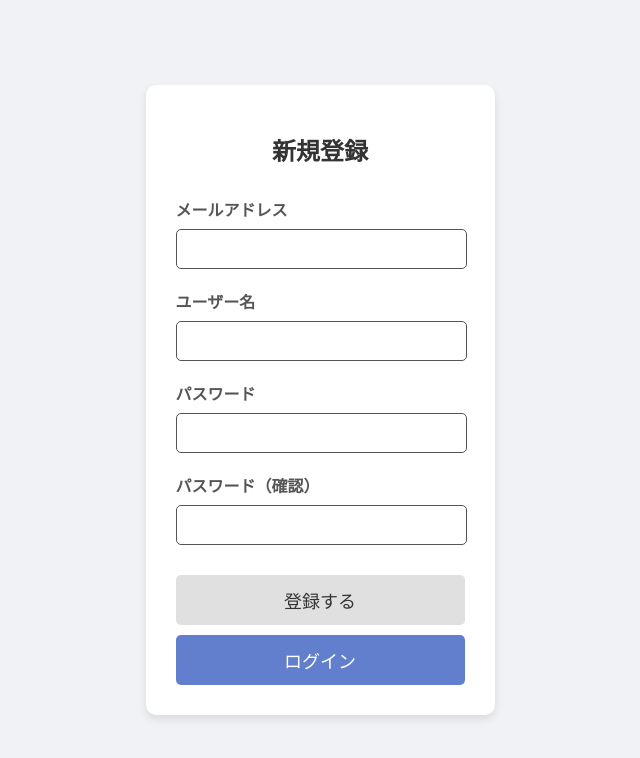
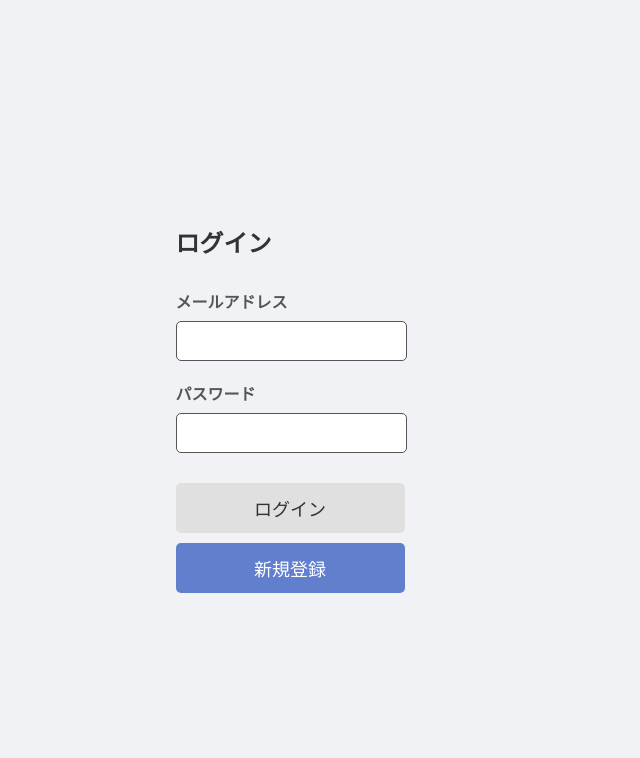
Before and after one commit to harumaki2000/medication-app, a Vue app in the folder frontend/: page / in a window 1280 px wide. Shown: the top 758 px of the page, without its empty margins (350-990 px from the left). Built offline with nearby package versions, Linux system fonts and the light colour scheme.

Commit message:
feat: ログイン画面の完成

```diff
--- a/frontend/src/App.vue
+++ b/frontend/src/App.vue
@@ -1,153 +1,3 @@
 <template>
-  <div class="container">
-    <h1>新規登録</h1>
-
-    <div class="form-group">
-      <label for="email">メールアドレス</label>
-      <input type="text" id="email" v-model="email"/>
-    </div>
-
-    <div class="form-group">
-      <label for="username">ユーザー名</label>
-      <input type="text" id="username" v-model="username"/>
-    </div>
-
-    <div class="form-group">
-      <label for="password">パスワード</label>
-      <input type="password" id="password" v-model="password"/>
-    </div>
-
-    <div class="form-group">
-      <label for="passwordConfim">パスワード（確認）</label>
-      <input type="password" id="passwordConfim" v-model="passwordConfirm"/>
-    </div>
-
-    <button class="primary-button" @click="registerUser">登録する</button>
-    <button class="secondary-button" @click="() => {}">ログイン</button>
-  </div>
+  <router-view/>
 </template>
-
-<script setup lang="ts">
-import { ref } from 'vue'
-import axios from 'axios'
-
-const email = ref('')
-const username = ref('')
-const password = ref('')
-const passwordConfirm = ref('')
-
-const registerUser = async () => {
-  if (password.value !== passwordConfirm.value) {
-    alert('パスワードが一致しません。')
-    return
-  }
-
-  try {
-    const response = await axios.post('http://127.0.0.1:8000/users/', {
-      email: email.value,
-      username: username.value,
-      password: password.value
-    })
-
-    alert('登録成功 ID: ' + response.data.user_id)
-    email.value = ''
-    username.value = ''
-    password.value = ''
-    passwordConfirm.value = ''
-
-  } catch (error: any) {
-    console.error(error)
-
-    if (error.response && error.response.data &&  error.response.data.detail) {
-      alert('登録失敗: ' + error.response.data.detail)
-    } else {
-      alert('登録失敗... サーバーエラーの可能性があります。')
-    }
-  }
-}
-</script>
-
-<style lang="css">
-body {
-  font-family: 'Arial', sans-serif;
-  background-color: #f0f2f5;
-  display: flex;
-  justify-content: center;
-  align-items: center;
-  min-height: 100vh;
-  margin: 0;
-}
-
-.container {
-  max-width: 400px;
-  width: 100%;
-  padding: 30px;
-  background-color: #fff;
-  border-radius: 10px;
-  box-shadow: 0 4px 8px rgba(0, 0, 0, 0.1);
-  text-align: center;
-}
-
-h1 {
-  color: #333;
-  margin-bottom: 30px;
-  font-size: 24px;
-}
-
-.form-group {
-  margin-bottom: 20px;
-  text-align: left;
-}
-
-label {
-  display: block;
-  margin-bottom: 8px;
-  font-weight: bold;
-  color: #555;
-}
-
-input[type="text"],
-input[type="email"],
-input[type="password"] {
-  width: calc(100% - 20px);
-  padding: 10px;
-  border: 1px solid #555;
-  border-radius: 5px;
-  font-size: 16px;
-}
-
-input:focus {
-  border-color: #007bff;
-  outline: none;
-  box-shadow: 0 0 0 3px rgba(0, 123, 255, 0.25);
-}
-
-button {
-  width: 100%;
-  padding: 12px;
-  border: none;
-  border-radius: 5px;
-  font-size: 18px;
-  cursor: pointer;
-  transition: background-color 0.3s ease;
-  margin-top: 10px;
-}
-
-.primary-button {
-  background-color: #e0e0e0;
-  color: #333;
-}
-
-.primary-button:hover {
-  background-color: #d0d0d0;
-}
-
-.secondary-button {
-  background-color: #627fce;
-  color: #ffffff;
-}
-
-.secondary-button:hover {
-  background-color: #4c6fce;
-}
-</style>
--- /dev/null
+++ b/frontend/src/router/index.ts
@@ -0,0 +1,21 @@
+import Login from '../views/Login.vue'
+import Register from '../views/Register.vue'
+import { createRouter, createWebHistory } from 'vue-router'
+
+const router = createRouter({
+  history: createWebHistory(import.meta.env.BASE_URL),
+  routes: [
+    {
+      path: '/',
+      name: 'login',
+      component: Login,
+    },
+    {
+      path: '/register',
+      name: 'register',
+      component: Register,
+    },
+  ],
+})
+
+export default router
--- /dev/null
+++ b/frontend/src/views/Login.vue
@@ -0,0 +1,120 @@
+<template>
+  <div class="card">
+    <h1>ログイン</h1>
+
+    <div class="form-group">
+      <label for="email">メールアドレス</label>
+      <input type="email" id="email" v-model="email"/>
+    </div>
+
+    <div class="form-group">
+      <label for="password">パスワード</label>
+      <input type="password" id="password" v-model="password"/>
+    </div>
+
+    <button class="primary-button" @click="login">ログイン</button>
+    <button class="secondary-button" @click="goToRegister">新規登録</button>
+  </div>
+</template>
+
+<script setup lang="ts">
+import { ref } from 'vue';
+import { useRouter } from 'vue-router';
+
+const router = useRouter()
+const email = ref('')
+const password = ref('')
+
+const login = () => {
+  alert('ログイン処理')
+}
+
+const goToRegister = () => {
+  router.push('/register')
+}
+</script>
+
+<style scoped>
+body {
+  font-family: 'Arial', sans-serif;
+  background-color: #f0f2f5;
+  display: flex;
+  justify-content: center;
+  align-items: center;
+  min-height: 100vh;
+  margin: 0;
+}
+
+.container {
+  max-width: 400px;
+  width: 100%;
+  padding: 30px;
+  background-color: #fff;
+  border-radius: 10px;
+  box-shadow: 0 4px 8px rgba(0, 0, 0, 0.1);
+  text-align: center;
+}
+
+h1 {
+  color: #333;
+  margin-bottom: 30px;
+  font-size: 24px;
+}
+
+.form-group {
+  margin-bottom: 20px;
+  text-align: left;
+}
+
+label {
+  display: block;
+  margin-bottom: 8px;
+  font-weight: bold;
+  color: #555;
+}
+
+input[type="text"],
+input[type="email"],
+input[type="password"] {
+  width: calc(100% - 20px);
+  padding: 10px;
+  border: 1px solid #555;
+  border-radius: 5px;
+  font-size: 16px;
+}
+
+input:focus {
+  border-color: #007bff;
+  outline: none;
+  box-shadow: 0 0 0 3px rgba(0, 123, 255, 0.25);
+}
+
+button {
+  width: 100%;
+  padding: 12px;
+  border: none;
+  border-radius: 5px;
+  font-size: 18px;
+  cursor: pointer;
+  transition: background-color 0.3s ease;
+  margin-top: 10px;
+}
+
+.primary-button {
+  background-color: #e0e0e0;
+  color: #333;
+}
+
+.primary-button:hover {
+  background-color: #d0d0d0;
+}
+
+.secondary-button {
+  background-color: #627fce;
+  color: #ffffff;
+}
+
+.secondary-button:hover {
+  background-color: #4c6fce;
+}
+</style>
--- /dev/null
+++ b/frontend/src/views/Register.vue
@@ -0,0 +1,159 @@
+<template>
+  <div class="container">
+    <h1>新規登録</h1>
+
+    <div class="form-group">
+      <label for="email">メールアドレス</label>
+      <input type="text" id="email" v-model="email"/>
+    </div>
+
+    <div class="form-group">
+      <label for="username">ユーザー名</label>
+      <input type="text" id="username" v-model="username"/>
+    </div>
+
+    <div class="form-group">
+      <label for="password">パスワード</label>
+      <input type="password" id="password" v-model="password"/>
+    </div>
+
+    <div class="form-group">
+      <label for="passwordConfim">パスワード（確認）</label>
+      <input type="password" id="passwordConfim" v-model="passwordConfirm"/>
+    </div>
+
+    <button class="primary-button" @click="registerUser">登録する</button>
+    <button class="secondary-button" @click="login">ログイン</button>
+  </div>
+</template>
+
+<script setup lang="ts">
+import { ref } from 'vue'
+import axios from 'axios'
+import { useRouter } from 'vue-router'
+
+const router = useRouter()
+const email = ref('')
+const username = ref('')
+const password = ref('')
+const passwordConfirm = ref('')
+
+const registerUser = async () => {
+  if (password.value !== passwordConfirm.value) {
+    alert('パスワードが一致しません。')
+    return
+  }
+
+  try {
+    const response = await axios.post('http://127.0.0.1:8000/users/', {
+      email: email.value,
+      username: username.value,
+      password: password.value
+    })
+
+    alert('登録成功 ID: ' + response.data.user_id)
+    email.value = ''
+    username.value = ''
+    password.value = ''
+    passwordConfirm.value = ''
+
+  } catch (error: any) {
+    console.error(error)
+
+    if (error.response && error.response.data &&  error.response.data.detail) {
+      alert('登録失敗: ' + error.response.data.detail)
+    } else {
+      alert('登録失敗... サーバーエラーの可能性があります。')
+    }
+  }
+}
+
+const login = () => {
+  router.push('/')
+}
+</script>
+
+<style lang="css">
+body {
+  font-family: 'Arial', sans-serif;
+  background-color: #f0f2f5;
+  display: flex;
+  justify-content: center;
+  align-items: center;
+  min-height: 100vh;
+  margin: 0;
+}
+
+.container {
+  max-width: 400px;
+  width: 100%;
+  padding: 30px;
+  background-color: #fff;
+  border-radius: 10px;
+  box-shadow: 0 4px 8px rgba(0, 0, 0, 0.1);
+  text-align: center;
+}
+
+h1 {
+  color: #333;
+  margin-bottom: 30px;
+  font-size: 24px;
+}
+
+.form-group {
+  margin-bottom: 20px;
+  text-align: left;
+}
+
+label {
+  display: block;
+  margin-bottom: 8px;
+  font-weight: bold;
+  color: #555;
+}
+
+input[type="text"],
+input[type="email"],
+input[type="password"] {
+  width: calc(100% - 20px);
+  padding: 10px;
+  border: 1px solid #555;
+  border-radius: 5px;
+  font-size: 16px;
+}
+
+input:focus {
+  border-color: #007bff;
+  outline: none;
+  box-shadow: 0 0 0 3px rgba(0, 123, 255, 0.25);
+}
+
+button {
+  width: 100%;
+  padding: 12px;
+  border: none;
+  border-radius: 5px;
+  font-size: 18px;
+  cursor: pointer;
+  transition: background-color 0.3s ease;
+  margin-top: 10px;
+}
+
+.primary-button {
+  background-color: #627fce;
+  color: #ffffff;
+}
+
+.primary-button:hover {
+  background-color: #4c6fce;
+}
+
+.secondary-button {
+  background-color: #e0e0e0;
+  color: #333;
+}
+
+.secondary-button:hover {
+  background-color: #d0d0d0;
+}
+</style>
```
Also changed, not shown: frontend/src/main.ts (+5 -2 lines).
